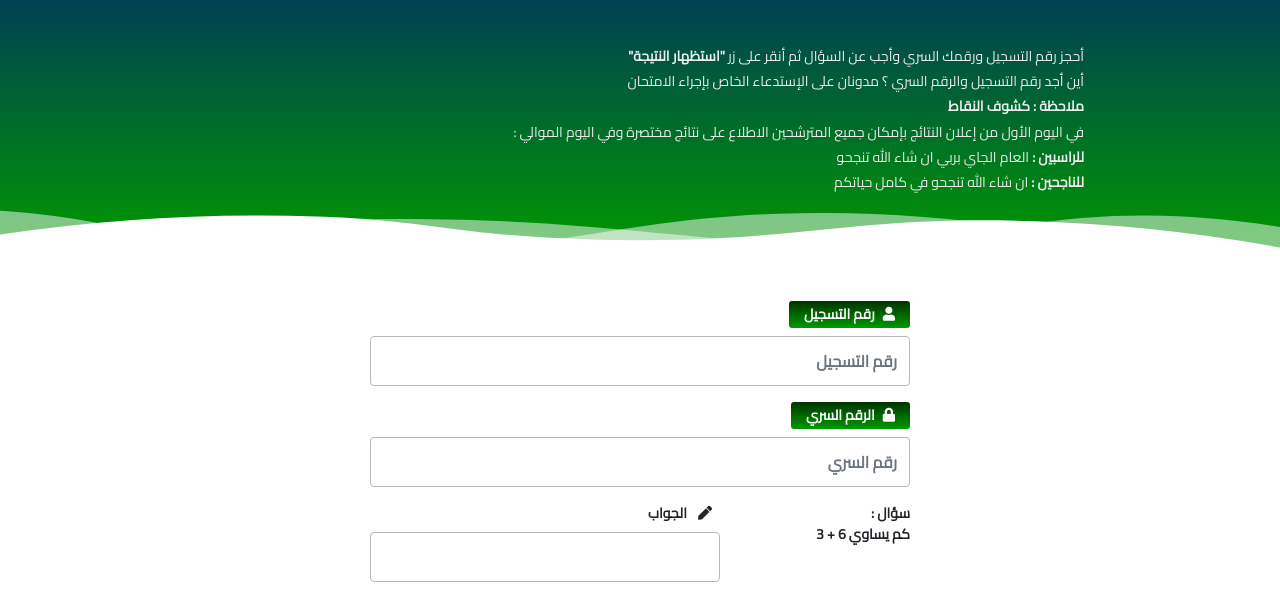
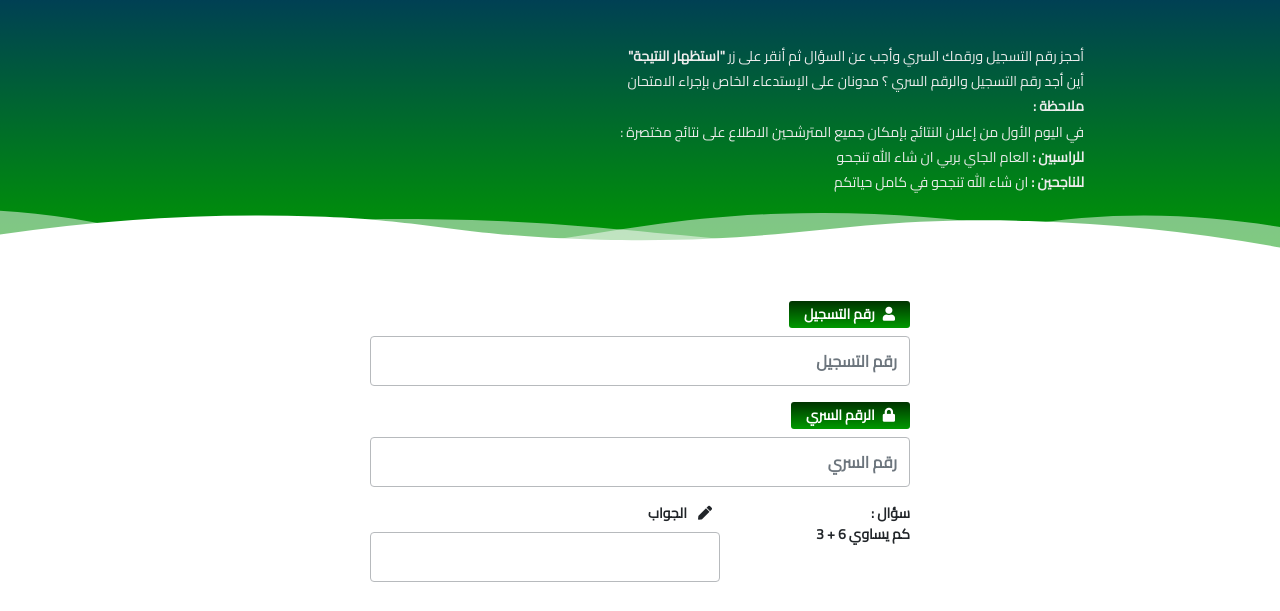
Before and after one commit to gcislam/bacResult, a plain HTML site: page index.html in a window 1280 px wide. Shown: the part 183-794 px from the top of the page. Drawn offline with nearby package versions, Linux system fonts and the light colour scheme.

Commit message:
Update index.html

```diff
--- a/index.html
+++ b/index.html
@@ -67,11 +67,11 @@
 
                     <div>
                         <b>
-                            ملاحظة : كشوف النقاط
+                            ملاحظة :
                         </b>
                     </div>
                     <div>
-                        في اليوم الأول من إعلان النتائج بإمكان جميع المترشحين الاطلاع على نتائج مختصرة وفي اليوم الموالي :
+                        في اليوم الأول من إعلان النتائج بإمكان جميع المترشحين الاطلاع على نتائج مختصرة :
                     </div>
                     <div>
                         <b>للراسبين :</b> العام الجاي بربي ان شاء الله تنجحو
```
